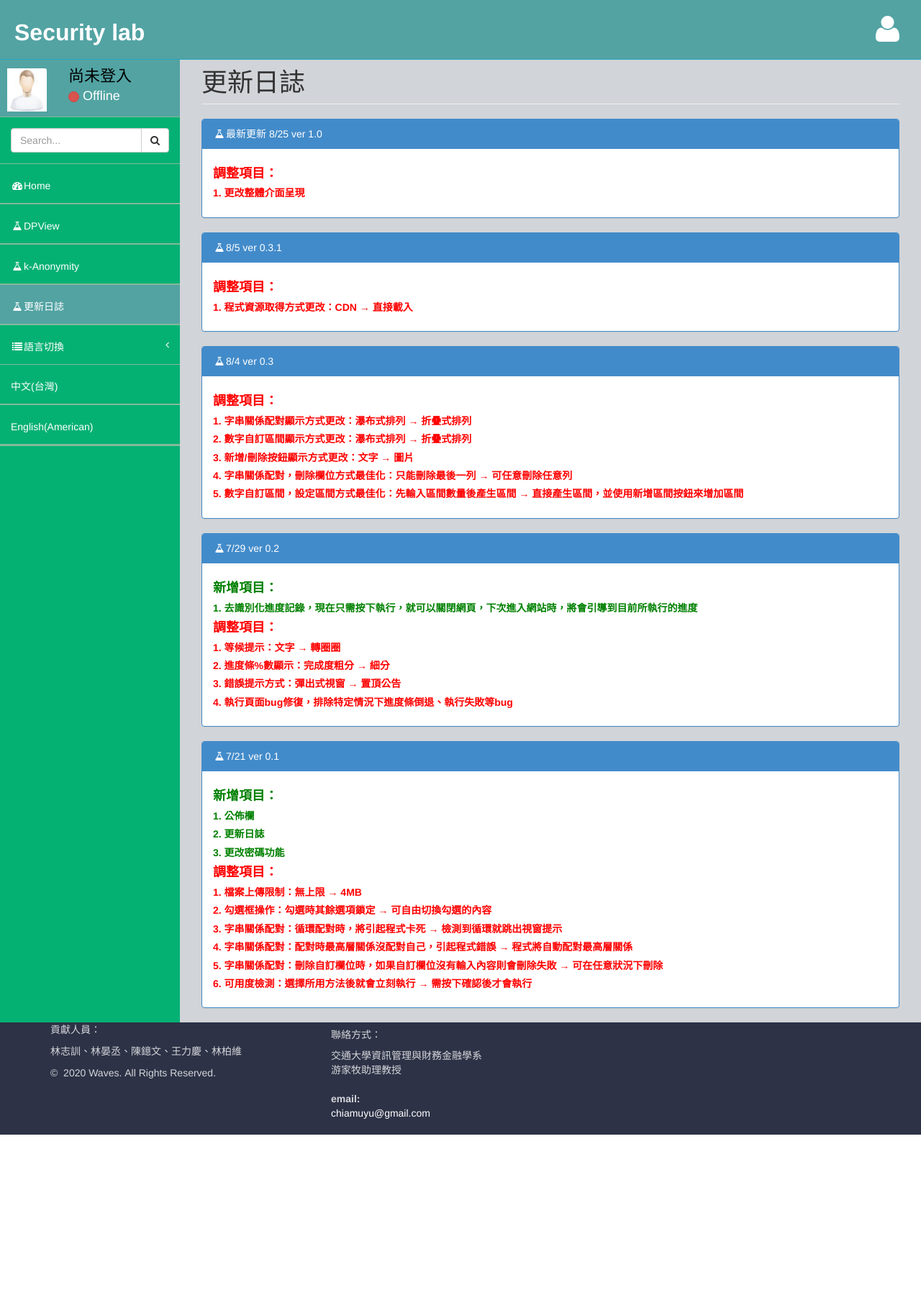
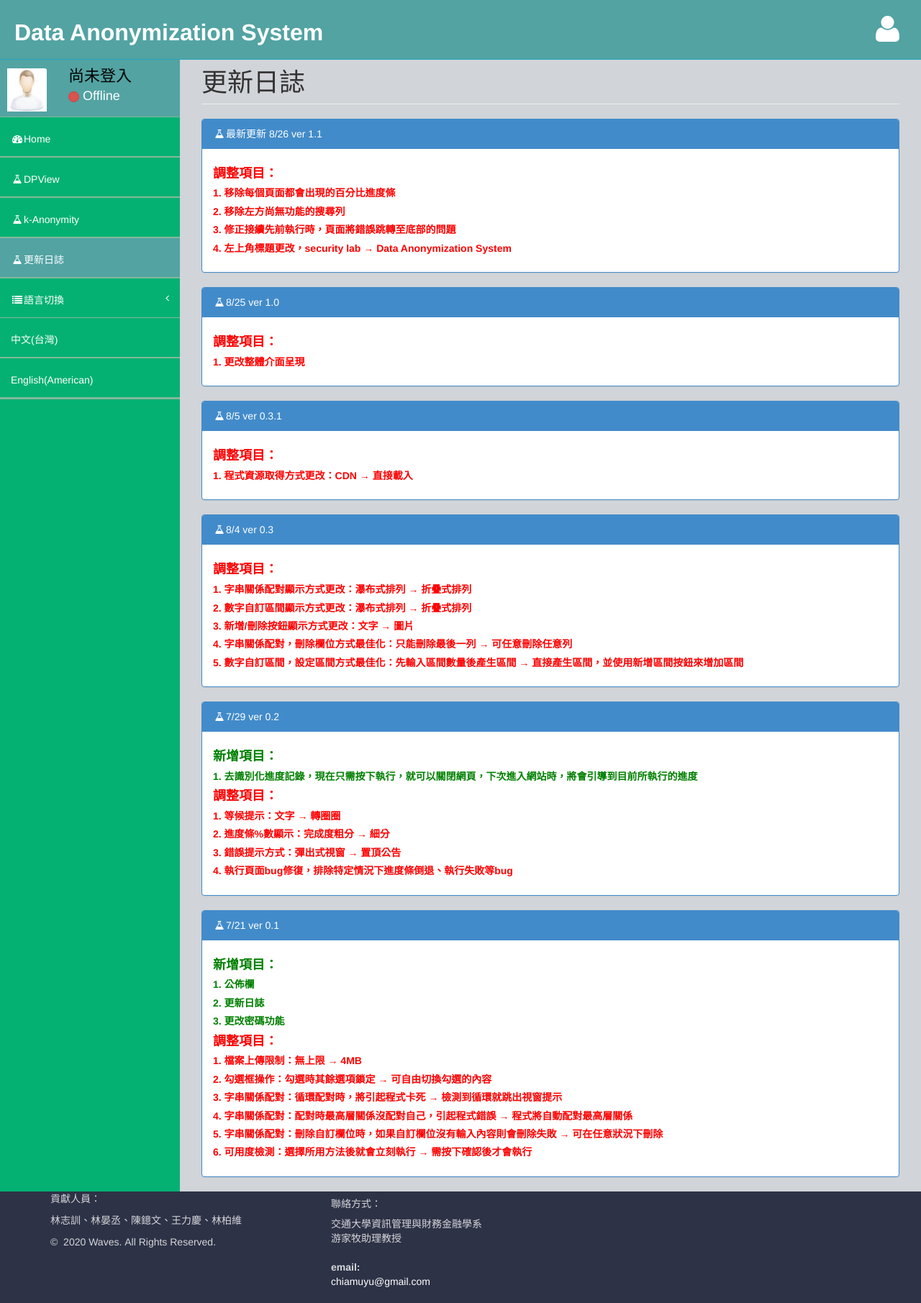
Before and after one commit to cn90111/security-web, a Django app: page /general/update_log/ in a window 1280 px wide. Shown: the whole page at 72% size. Before the commit the page ends 1577 px from the top, so only its background shows below. Run offline with Django 3.2, Linux system fonts and the light colour scheme; some libraries are stand-ins or nearby versions.

Commit message:
feat: 修正細節呈現
調整項目：
1. 移除百分比進度條
2. 移除搜尋列
3. 更改標題
4. 移除導致錯誤跳轉至底部的程式碼

issue #185

```diff
--- a/Template/base.vue
+++ b/Template/base.vue
@@ -12,7 +12,6 @@
         <link href="{% static 'plugins/bootstrap/customfile.css' %}" rel="stylesheet" />
         <link href="{% static 'plugins/bootstrap/typesetting.css' %}" rel="stylesheet" />
         <link href="{% static 'font-awesome/css/font-awesome.css' %}" rel="stylesheet" />
-        <link href="{% static 'plugins/pace/pace-theme-big-counter.css' %}" rel="stylesheet" />
         <link href="{% static 'css/style.css' %}" rel="stylesheet" />
         <link href="{% static 'css/main-style.css' %}" rel="stylesheet" />
         <!-- Page-Level CSS -->
@@ -23,7 +22,6 @@
     	<script src="{% static 'plugins/jquery-3.5.1.min.js' %}"></script>
         <script src="{% static 'plugins/bootstrap/bootstrap.min.js' %}"></script>
         <script src="{% static 'plugins/metisMenu/jquery.metisMenu.js' %}"></script>
-        <script src="{% static 'plugins/pace/pace.js' %}"></script>
         <!-- Page-Level Plugin Scripts-->
         <script src="{% static 'plugins/morris/raphael-2.1.0.min.js' %}"></script>
         <script src="{% static 'plugins/morris/morris.js' %}"></script>
--- a/Template/general/function.html
+++ b/Template/general/function.html
@@ -124,10 +124,9 @@
                 if (request.finish == true) {
                     window.location = request.url;
                 } else if (request.finish == false) {
-                    reset()
-                    window.scrollTo(0, document.body.scrollHeight)
+                    reset();
                     execute_jquary.attr('disabled', 'disabled');
-                    progress_check()
+                    progress_check();
                     var mm = window.setInterval("check_time()", 1000);
                     var sitv = window.setInterval("progress_check()", 10000);
                     var success_check = window.setInterval( function () {
--- a/Template/general/update_log.html
+++ b/Template/general/update_log.html
@@ -3,7 +3,14 @@
 {% block title %}update log{% endblock title %}
 
 {% block content %}
-    <cell cell_title="{% trans '最新更新 8/25 ver 1.0' %}">
+    <cell cell_title="{% trans '最新更新 8/26 ver 1.1' %}">
+        <h4 style="font-weight:bold;color:red">{% trans '調整項目：' %}</h5>
+        <h5 style="font-weight:bold;color:red">{% trans '1. 移除每個頁面都會出現的百分比進度條' %}</h5>
+        <h5 style="font-weight:bold;color:red">{% trans '2. 移除左方尚無功能的搜尋列' %}</h5>
+        <h5 style="font-weight:bold;color:red">{% trans '3. 修正接續先前執行時，頁面將錯誤跳轉至底部的問題' %}</h5>
+        <h5 style="font-weight:bold;color:red">{% trans '4. 左上角標題更改，security lab → Data Anonymization System' %}</h5>
+    </cell>
+    <cell cell_title="8/25 ver 1.0">
         <h4 style="font-weight:bold;color:red">{% trans '調整項目：' %}</h5>
         <h5 style="font-weight:bold;color:red">{% trans '1. 更改整體介面呈現' %}</h5>
     </cell>
--- a/Template/navbar.html
+++ b/Template/navbar.html
@@ -9,7 +9,7 @@
         <!-- navbar-header -->
         <div class="navbar-header" style="padding-top:20px">
             <a class="navbar-brand" href="{% url 'home' %}">
-                <font size="6" color="white" style="font-weight:bold;">Security lab</font>
+                <font size="6" color="white" style="font-weight:bold;">Data Anonymization System</font>
             </a>
         </div>
         <!-- end navbar-header -->
--- a/Template/sidebar.html
+++ b/Template/sidebar.html
@@ -28,18 +28,6 @@
                     </div>
                 </div>
                 <!--end user image section-->
-            </li>
-            <li class="sidebar-search">
-                <!-- search section-->
-                <div class="input-group custom-search-form">
-                    <input type="text" class="form-control" placeholder="Search...">
-                    <span class="input-group-btn">
-                        <button class="btn btn-default" type="button">
-                            <i class="fa fa-search"></i>
-                        </button>
-                    </span>
-                </div>
-                <!--end search section-->
             </li>
             <li id="home" name="highlight_item">
                 <a href="{% url 'home' %}"><i class="fa fa-dashboard fa-fw"></i>Home</a>
```
